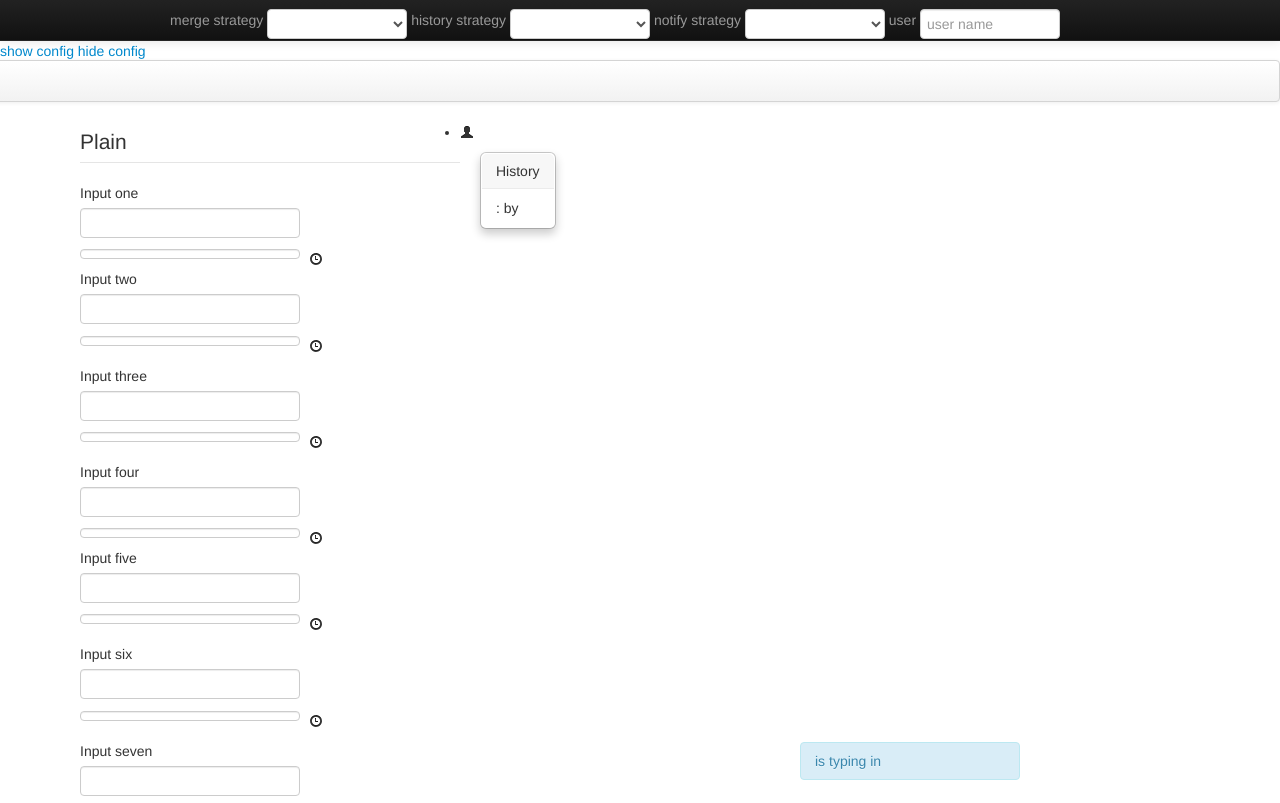
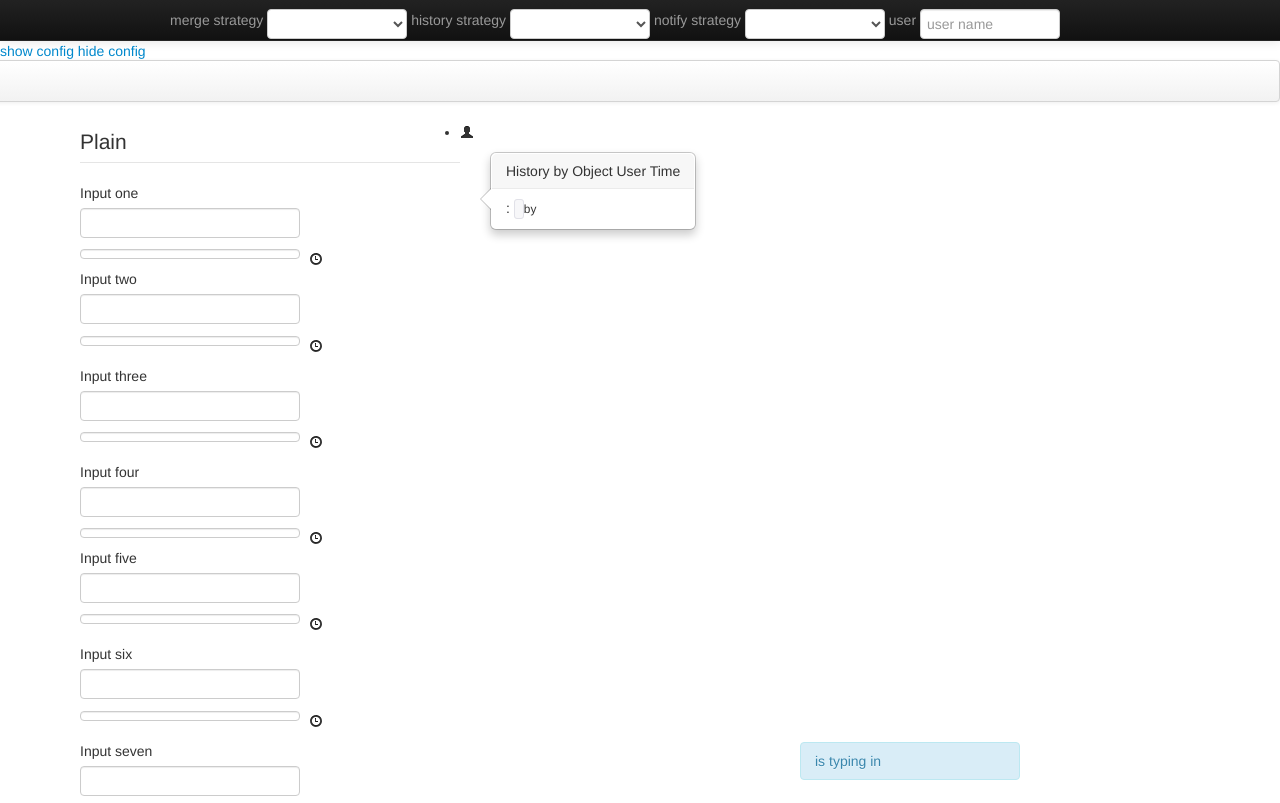
Before and after one commit to raphaelstary/reco, a website: page client/plain.html in a window 1280 px wide. Shown: the top 803 px of the page. Drawn offline with nearby package versions, Linux system fonts and the light colour scheme.

Commit message:
markup-css look cleaning

```diff
--- a/client/css/custom.css
+++ b/client/css/custom.css
@@ -59,3 +59,7 @@
 .user-six {
     background-color: #add8e6;
 }
+
+.popover.right .arrow {
+    top: 46px;
+}
--- a/client/plain.html
+++ b/client/plain.html
@@ -260,16 +260,21 @@
         </li>
     </ul>
 
-    <div class="span3">
-        <div class="popover">
+    <div class="span3" data-bind="visible: isHistoryBoxVisible">
+        <div class="popover right" style="display: block" data-bind="style: {top: historyTop, left: historyLeft},
+            css: {right: isHistoryByFieldVisible}">
             <div class="arrow"></div>
             <div class="popover-inner">
-                <h3 class="popover-title">History</h3>
+                <h3 class="popover-title">History by
+                    <span data-bind="visible: isHistoryByFieldVisible">Object</span>
+                    <span data-bind="visible: isHistoryByUserVisible">User</span>
+                    <span data-bind="visible: isHistoryByTimeVisible">Time</span>
+                </h3>
 
                 <div class="popover-content " data-bind="foreach: history">
-                    <span data-bind="text: field"></span>:
-                    <span data-bind="text: value"></span> by
-                    <span data-bind="text: user"></span>
+                    <strong data-bind="text: field"></strong>:
+                    <code data-bind="text: value"></code>
+                    <small>by</small> <em data-bind="text: user"></em>
                     <br>
                 </div>
             </div>
```
Also changed, not shown: client/js/SubscriptionManager.js (+8 -0 lines), client/js/view/DynamicViewModel.js (+17 -4 lines).
